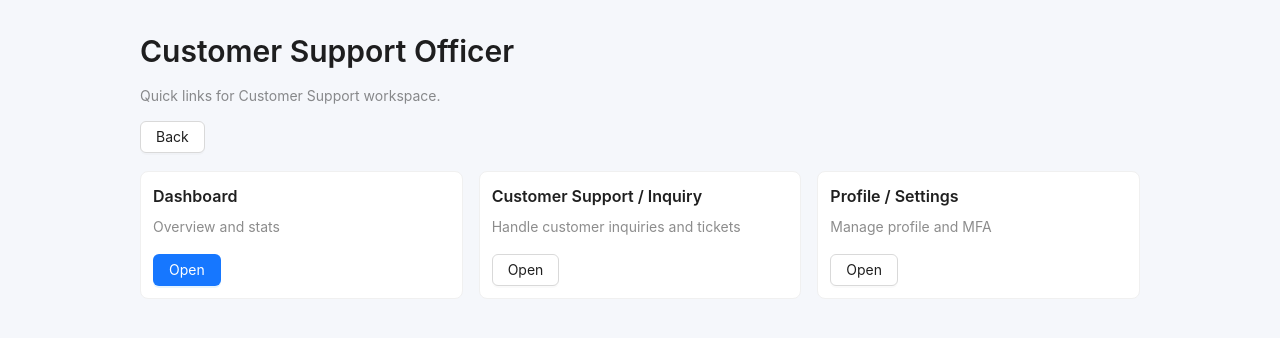
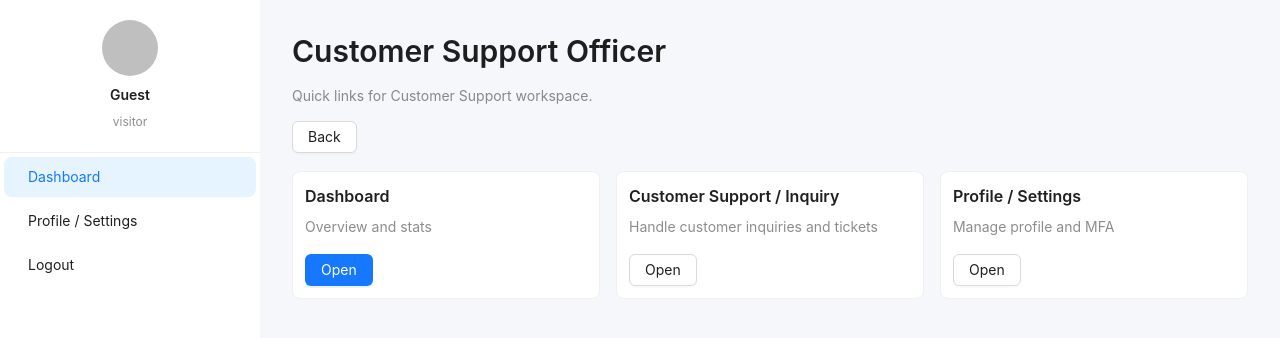
Before and after one commit to Waynenyarky/Capstone, a React app in the folder web/: page /cso in a window 1280 px wide. Shown: the top 338 px of the page. Built offline with nearby package versions, Linux system fonts and the light colour scheme; the HTML template or start-up script is replaced by a standard one.

Commit message:
Add reusable Sidebar component to dashboards for each roles
Introduced a Sidebar component with role-based navigation using a new useSidebar hook. Integrated the Sidebar into all dashboard pages for consistent navigation and user info display across roles.

```diff
--- /dev/null
+++ b/web/src/features/authentication/components/Sidebar.jsx
@@ -0,0 +1,49 @@
+import React from 'react'
+import { Layout, Menu, Avatar, Typography } from 'antd'
+import { Link, useNavigate } from 'react-router-dom'
+import useSidebar from '@/features/authentication/hooks/useSidebar'
+import { useAuthSession } from '@/features/authentication'
+
+const { Text } = Typography
+
+export default function Sidebar() {
+  const { items, selected, onSelect, role } = useSidebar()
+  const { currentUser, logout } = useAuthSession()
+  const navigate = useNavigate()
+
+  const handleItemClick = (item) => {
+    if (item.type === 'action' && item.key === 'logout') {
+      logout()
+      navigate('/login')
+      return
+    }
+    // default: selection handled by Menu onClick; navigation via Link
+  }
+
+  return (
+    <div style={{ height: '100%', display: 'flex', flexDirection: 'column', background: '#fff' }}>
+      <div style={{ padding: 20, textAlign: 'center', borderBottom: '1px solid #f0f0f0' }}>
+        <Avatar size={56} src={currentUser?.avatar} />
+        <div style={{ marginTop: 8 }}>
+          <Text strong>{currentUser?.name ?? currentUser?.email ?? 'Guest'}</Text>
+        </div>
+        <div style={{ marginTop: 4 }}>
+          <Text type="secondary" style={{ fontSize: 12 }}>{role ?? 'visitor'}</Text>
+        </div>
+      </div>
+
+      <Menu
+        mode="inline"
+        selectedKeys={[selected]}
+        onClick={({ key }) => onSelect({ key })}
+        style={{ borderRight: 0, flex: 1 }}
+      >
+        {items.map(item => (
+          <Menu.Item key={item.key} onClick={() => handleItemClick(item)}>
+            {item.to ? <Link to={item.to}>{item.label}</Link> : <span>{item.label}</span>}
+          </Menu.Item>
+        ))}
+      </Menu>
+    </div>
+  )
+}
--- a/web/src/features/authentication/hooks/index.js
+++ b/web/src/features/authentication/hooks/index.js
@@ -31,3 +31,4 @@ export { useCancelDeleteAccount } from './useCancelDeleteAccount.js'
 export { useLoggedInDeleteAccountFlow } from './useLoggedInDeleteAccountFlow.js'
 export { useSendDeleteAccountCode } from './useSendDeleteAccountCode.js'
 export { useVerifyDeleteAccountCode } from './useVerifyDeleteAccountCode.js'
+export { default as useSidebar } from './useSidebar.js'
--- /dev/null
+++ b/web/src/features/authentication/hooks/useSidebar.js
@@ -0,0 +1,72 @@
+import { useMemo, useState } from 'react'
+import { useAuthSession } from '@/features/authentication'
+
+// Role keys used across the app: 'business', 'admin', 'inspector', 'lgu_officer', 'lgu_manager', 'cso', 'user'
+export default function useSidebar() {
+  const { role } = useAuthSession()
+
+  const items = useMemo(() => {
+    // Items are objects: { key, label, to?, type? }
+    const businessItems = [
+      { key: 'dashboard', label: 'Dashboard', to: '/dashboard' },
+      { key: 'permit-apps', label: 'Permit Applications', to: '/permit-applications' },
+      { key: 'cessation', label: 'Cessation', to: '/cessation' },
+      { key: 'payments', label: 'Payments', to: '/payments' },
+      { key: 'appeals', label: 'Appeals', to: '/appeals' },
+      { key: 'profile', label: 'Profile / Settings', to: '/profile-static' },
+      { key: 'logout', label: 'Logout', type: 'action' },
+    ]
+
+    const perRole = {
+      business: businessItems,
+      admin: [
+        { key: 'dashboard', label: 'Dashboard', to: '/dashboard' },
+        { key: 'admin-full', label: 'Admin — Full', to: '/admin/full' },
+        { key: 'admin-users', label: 'User Management', to: '/admin/users' },
+        { key: 'profile', label: 'Profile / Settings', to: '/profile-static' },
+        { key: 'logout', label: 'Logout', type: 'action' },
+      ],
+      inspector: [
+        { key: 'dashboard', label: 'Dashboard', to: '/dashboard' },
+        { key: 'inspections', label: 'Violations / Inspections', to: '/inspections' },
+        { key: 'profile', label: 'Profile / Settings', to: '/profile-static' },
+        { key: 'logout', label: 'Logout', type: 'action' },
+      ],
+      lgu_officer: [
+        { key: 'dashboard', label: 'Dashboard', to: '/dashboard' },
+        { key: 'applications', label: 'Permit Applications (Review)', to: '/applications' },
+        { key: 'cessation', label: 'Cessation (Review)', to: '/cessation' },
+        { key: 'inspections', label: 'Violations / Inspections', to: '/inspections' },
+        { key: 'appeals', label: 'Appeals', to: '/appeals' },
+        { key: 'profile', label: 'Profile / Settings', to: '/profile-static' },
+        { key: 'logout', label: 'Logout', type: 'action' },
+      ],
+      lgu_manager: [
+        { key: 'dashboard', label: 'Dashboard', to: '/dashboard' },
+        { key: 'reports', label: 'Reports / Analytics', to: '/reports' },
+        { key: 'profile', label: 'Profile / Settings', to: '/profile-static' },
+        { key: 'logout', label: 'Logout', type: 'action' },
+      ],
+      cso: [
+        { key: 'dashboard', label: 'Dashboard', to: '/dashboard' },
+        { key: 'support', label: 'Customer Support / Inquiry', to: '/support' },
+        { key: 'profile', label: 'Profile / Settings', to: '/profile-static' },
+        { key: 'logout', label: 'Logout', type: 'action' },
+      ],
+      user: [
+        { key: 'dashboard', label: 'Dashboard', to: '/dashboard' },
+        { key: 'profile', label: 'Profile / Settings', to: '/profile-static' },
+        { key: 'logout', label: 'Logout', type: 'action' },
+      ],
+    }
+
+    const roleKey = (role || 'user').toString()
+    return perRole[roleKey] || perRole.user
+  }, [role])
+
+  const [selected, setSelected] = useState(items[0]?.key ?? 'dashboard')
+
+  const onSelect = ({ key }) => setSelected(key)
+
+  return { items, selected, onSelect, role }
+}
--- a/web/src/pages/AdminDashboard.jsx
+++ b/web/src/pages/AdminDashboard.jsx
@@ -2,10 +2,14 @@ import React from 'react'
 import { Layout, Row, Col, Button, Space } from 'antd'
 import { Link } from 'react-router-dom'
 import { AdminWorkspaceGate } from '@/features/admin'
+import Sidebar from '@/features/authentication/components/Sidebar'
 
 export default function AdminDashboard() {
   return (
     <Layout style={{ minHeight: '100vh' }}>
+      <Layout.Sider width={260} style={{ background: '#fff' }}>
+        <Sidebar />
+      </Layout.Sider>
       <Layout.Content style={{ padding: 24 }}>
         <Row justify="center">
           <Col>
--- a/web/src/pages/AdminFullDashboard.jsx
+++ b/web/src/pages/AdminFullDashboard.jsx
@@ -1,12 +1,16 @@
 import React from 'react'
 import { Layout, Row, Col, Card, Button, Typography, Space } from 'antd'
 import { Link } from 'react-router-dom'
+import Sidebar from '@/features/authentication/components/Sidebar'
 
 const { Title, Paragraph } = Typography
 
 export default function AdminFullDashboard() {
   return (
     <Layout style={{ minHeight: '100vh', background: '#f5f7fb' }}>
+      <Layout.Sider width={260} style={{ background: '#fff' }}>
+        <Sidebar />
+      </Layout.Sider>
       <Layout.Content style={{ padding: 32 }}>
         <div style={{ maxWidth: 1100, margin: '0 auto' }}>
           <div style={{ marginBottom: 18 }}>
--- a/web/src/pages/BusinessOwnerDashboard.jsx
+++ b/web/src/pages/BusinessOwnerDashboard.jsx
@@ -1,12 +1,16 @@
 import React from 'react'
 import { Layout, Row, Col, Card, Button, Typography, Space } from 'antd'
 import { Link } from 'react-router-dom'
+import Sidebar from '@/features/authentication/components/Sidebar'
 
 const { Title, Paragraph } = Typography
 
 export default function BusinessOwnerDashboard() {
   return (
     <Layout style={{ minHeight: '100vh', background: '#f5f7fb' }}>
+      <Layout.Sider width={260} style={{ background: '#fff' }}>
+        <Sidebar />
+      </Layout.Sider>
       <Layout.Content style={{ padding: 32 }}>
         <div style={{ maxWidth: 1000, margin: '0 auto' }}>
           <div style={{ marginBottom: 18 }}>
--- a/web/src/pages/CSODashboard.jsx
+++ b/web/src/pages/CSODashboard.jsx
@@ -1,12 +1,16 @@
 import React from 'react'
 import { Layout, Row, Col, Card, Button, Typography, Space } from 'antd'
 import { Link } from 'react-router-dom'
+import Sidebar from '@/features/authentication/components/Sidebar'
 
 const { Title, Paragraph } = Typography
 
 export default function CSODashboard() {
   return (
     <Layout style={{ minHeight: '100vh', background: '#f5f7fb' }}>
+      <Layout.Sider width={260} style={{ background: '#fff' }}>
+        <Sidebar />
+      </Layout.Sider>
       <Layout.Content style={{ padding: 32 }}>
         <div style={{ maxWidth: 1000, margin: '0 auto' }}>
           <div style={{ marginBottom: 18 }}>
--- a/web/src/pages/Dashboard.jsx
+++ b/web/src/pages/Dashboard.jsx
@@ -5,6 +5,7 @@ import { Link } from 'react-router-dom'
 import { LogoutForm, DeletionScheduledBanner, useAuthSession } from "@/features/authentication"
 import { UserWorkspaceGate } from "@/features/user"
 import { AdminWorkspaceGate } from "@/features/admin"
+import Sidebar from '@/features/authentication/components/Sidebar'
 
 
 export default function Dashboard() {
@@ -15,9 +16,12 @@ export default function Dashboard() {
     if (!currentUser) navigate('/login')
   }, [currentUser, navigate])
 
-
   return (
-    <Layout>
+    <Layout style={{ minHeight: '100vh' }}>
+      <Layout.Sider width={260} style={{ background: '#fff' }}>
+        <Sidebar />
+      </Layout.Sider>
+      <Layout.Content>
         {/* Dev debug panel removed */}
         {currentUser && currentUser.deletionPending && (
           <>
@@ -34,7 +38,6 @@ export default function Dashboard() {
           </>
         )}
 
-
         {currentUser && !currentUser?.deletionPending && role === 'user' && (
           <>
             <UserWorkspaceGate />
@@ -46,16 +49,14 @@ export default function Dashboard() {
           </>
         )}
 
-
         {/* Provider feature removed */}
-
 
         {currentUser && role === 'admin' && (
           <>
             <AdminWorkspaceGate />
           </>
         )}
-
+      </Layout.Content>
     </Layout>
   )
 }
--- a/web/src/pages/InspectorDashboard.jsx
+++ b/web/src/pages/InspectorDashboard.jsx
@@ -1,12 +1,16 @@
 import React from 'react'
 import { Layout, Row, Col, Card, Button, Typography, Space } from 'antd'
 import { Link } from 'react-router-dom'
+import Sidebar from '@/features/authentication/components/Sidebar'
 
 const { Title, Paragraph } = Typography
 
 export default function InspectorDashboard() {
   return (
     <Layout style={{ minHeight: '100vh', background: '#f5f7fb' }}>
+      <Layout.Sider width={260} style={{ background: '#fff' }}>
+        <Sidebar />
+      </Layout.Sider>
       <Layout.Content style={{ padding: 32 }}>
         <div style={{ maxWidth: 1000, margin: '0 auto' }}>
           <div style={{ marginBottom: 18 }}>
--- a/web/src/pages/LGUManagerDashboard.jsx
+++ b/web/src/pages/LGUManagerDashboard.jsx
@@ -1,12 +1,16 @@
 import React from 'react'
 import { Layout, Row, Col, Card, Button, Typography, Space } from 'antd'
 import { Link } from 'react-router-dom'
+import Sidebar from '@/features/authentication/components/Sidebar'
 
 const { Title, Paragraph } = Typography
 
 export default function LGUManagerDashboard() {
   return (
     <Layout style={{ minHeight: '100vh', background: '#f5f7fb' }}>
+      <Layout.Sider width={260} style={{ background: '#fff' }}>
+        <Sidebar />
+      </Layout.Sider>
       <Layout.Content style={{ padding: 32 }}>
         <div style={{ maxWidth: 1000, margin: '0 auto' }}>
           <div style={{ marginBottom: 18 }}>
--- a/web/src/pages/LGUOfficerDashboard.jsx
+++ b/web/src/pages/LGUOfficerDashboard.jsx
@@ -1,12 +1,16 @@
 import React from 'react'
 import { Layout, Row, Col, Card, Button, Typography, Space } from 'antd'
 import { Link } from 'react-router-dom'
+import Sidebar from '@/features/authentication/components/Sidebar'
 
 const { Title, Paragraph } = Typography
 
 export default function LGUOfficerDashboard() {
   return (
     <Layout style={{ minHeight: '100vh', background: '#f5f7fb' }}>
+      <Layout.Sider width={260} style={{ background: '#fff' }}>
+        <Sidebar />
+      </Layout.Sider>
       <Layout.Content style={{ padding: 32 }}>
         <div style={{ maxWidth: 1000, margin: '0 auto' }}>
           <div style={{ marginBottom: 18 }}>
```
Lines whose indentation alone changed are shown as unchanged.
